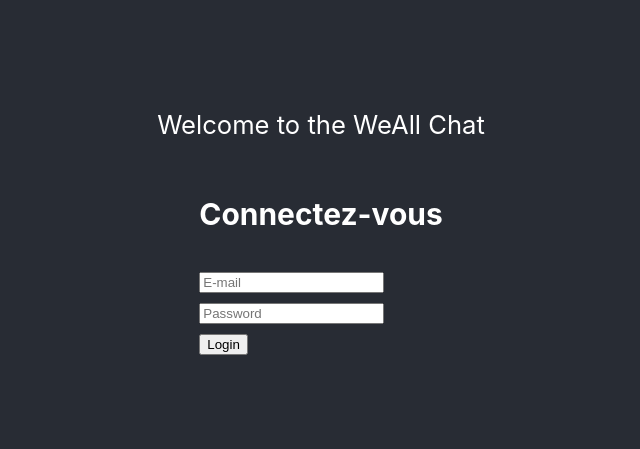
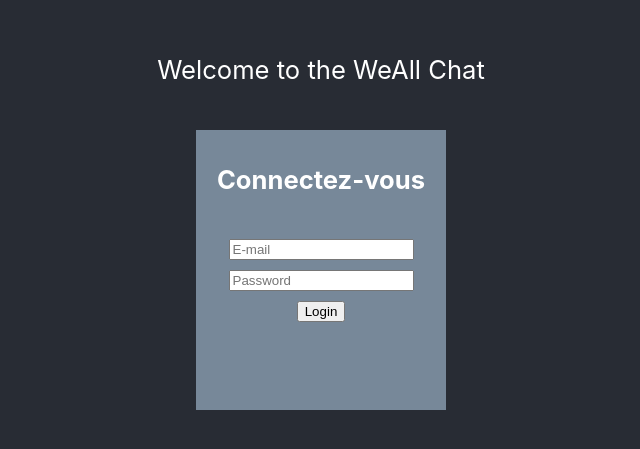
Before and after one commit to rgallay/645-1_GROUPE1, a React (Create React App) app: page / in a window 1280 px wide. Shown: the part 181-630 px from the top of the page, without its empty margins (319-959 px from the left). Built offline with nearby package versions, Linux system fonts and the light colour scheme; no server answers.

Commit message:
Changement du design

```diff
--- a/src/App.css
+++ b/src/App.css
@@ -50,3 +50,16 @@
     border-radius: 4px;
     transition: all .2s ease-out;
 }
+
+.login{
+
+    background-color: lightslategrey;
+    width:250px;
+    height:280px;
+    text-align: center;
+    margin-top:20px;
+
+}
+.login h4{
+    text-align: center;
+}
--- a/src/SendMessage.js
+++ b/src/SendMessage.js
@@ -51,10 +51,10 @@ export default function SendMessage(props) {
           placeholder="Bonjour je m'appelle Henri ... "
           type="text"
           onChange={handleTexteChange}
-          style={{width: "400px", height: "87px", resize:"none"}}
+          style={{width: "500px", height: "87px", resize:"none"}}
           value={message}
         />
-        <button type="submit">Envoyer</button>
+        <button type="submit" style={{marginLeft:"8px"}}>Envoyer</button>
       </form>
     </>
   );
--- a/src/index.css
+++ b/src/index.css
@@ -86,6 +86,7 @@ code {
   border:none;
 }
 
+
 #ListeConversation table{
   display: block;
   height: 600px;
@@ -94,6 +95,10 @@ code {
 #ListeConversation table tbody tr td:nth-child(2){
   height: 450px;
   width: 600px;
+  background-color: aliceblue;
+}
+#ListeConversation table tbody tr td:first-child{
+  background-color: slategray;
 }
 
 #ListeConversation table tbody tr td:nth-child(2) ul {
@@ -102,10 +107,13 @@ code {
 }
 
 #ListeConversation table,th{
-  border:0.5px solid white;
+}
+
+#ListeConversation table thead tr:first-child{
+  text-align: center;
+  background-color: lightslategrey;
 }
 #ListeConversation td:first-child{
-  border-right:0.5px solid white;
   vertical-align: top;
 }
 #ListeConversation ul{
@@ -149,4 +157,5 @@ code {
 .specialTest{
   vertical-align: top;
     overflow: auto;
+  width: 527px;
 }
--- a/src/pages/Login.js
+++ b/src/pages/Login.js
@@ -1,4 +1,5 @@
 import React, {useEffect, useState} from "react";
+import "../App.css";
 import { Backend } from "../services/backend";
 import { ID_USER_CONNECTED, TOKEN_STORAGE_KEY, TYPE_USER_CONNECTED } from "../utils/request";
 import { useHistory } from "react-router-dom";
@@ -59,8 +60,8 @@ export default function Login() {
     })
 
     return (
-        <div>
-            <h3>{isLoggedIn==false ? 'Connectez-vous' : 'Vous êtes connectés'}</h3>
+        <div className="login">
+            <h4>{isLoggedIn==false ? 'Connectez-vous' : 'Vous êtes connectés'}</h4>
 
             {isLoggedIn==false ? (<form onSubmit={handleSubmit}>
                 <input
```
Also changed, not shown: src/pages/ListeConversations.js (line endings or trailing spaces).
